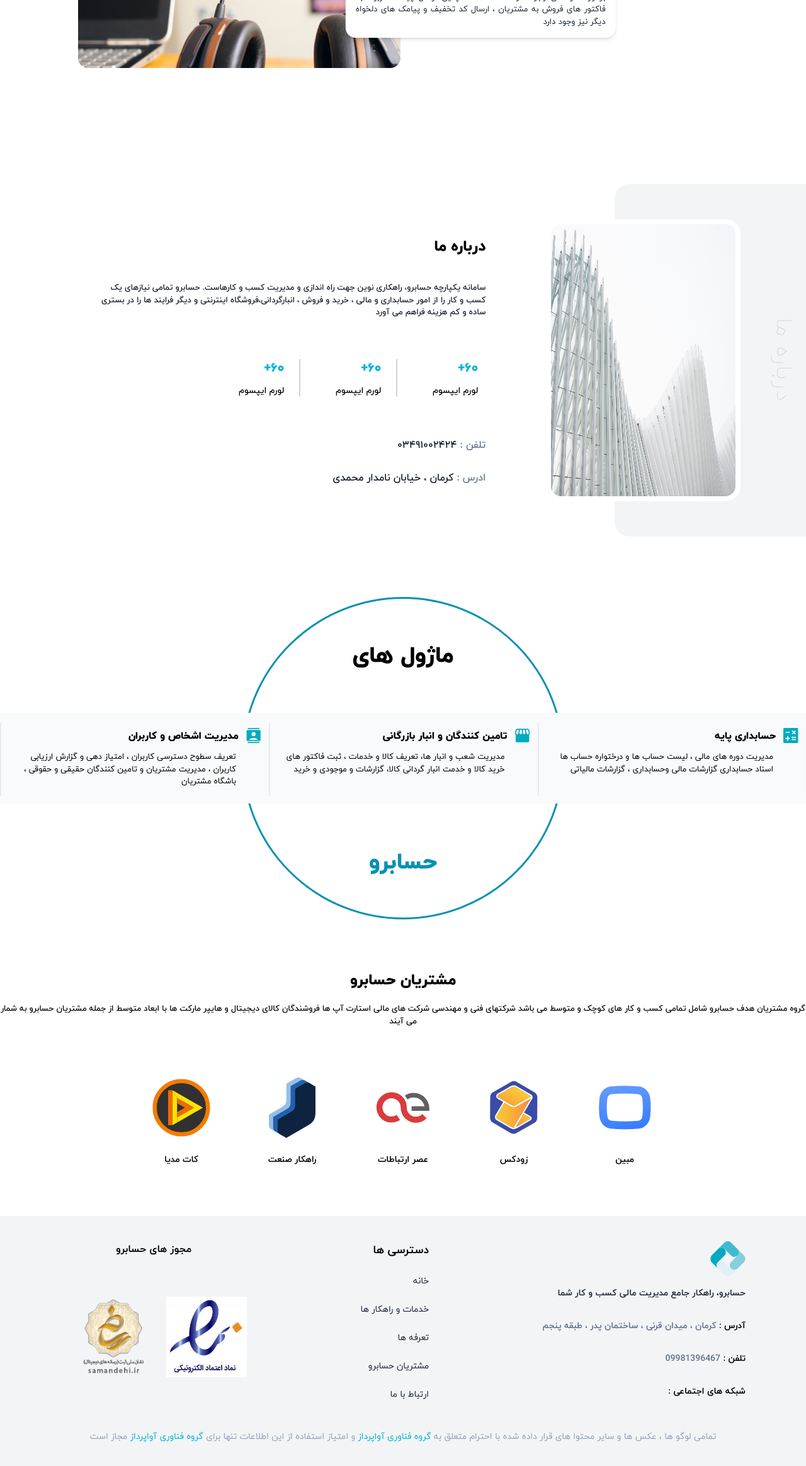
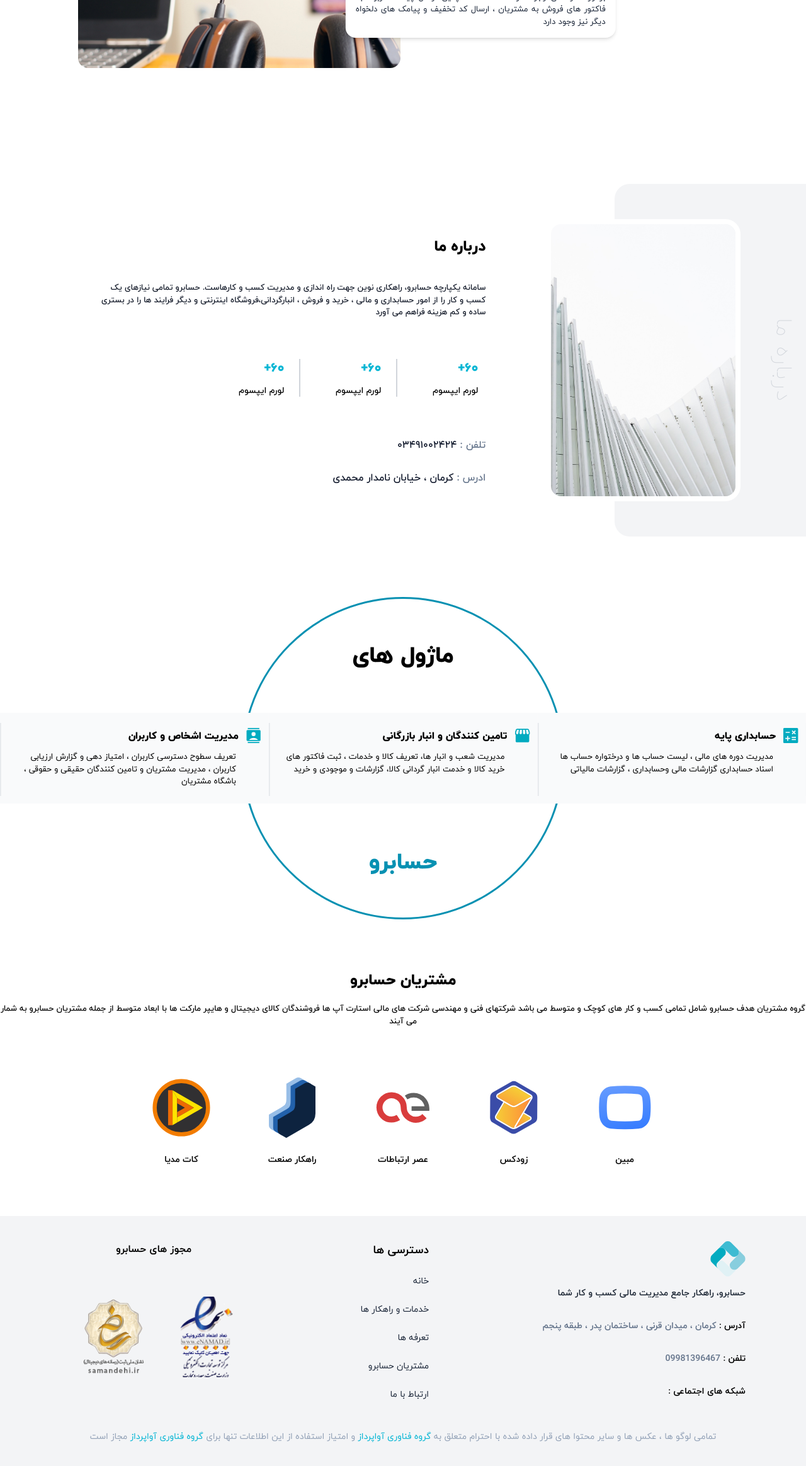
Before and after one commit to side-26/hesabro-app, a Vue app: page / in a window 1280 px wide. Shown: the part 2140-4468 px from the top of the page at 63% size. Built offline with nearby package versions, Linux system fonts and the light colour scheme.

Commit message:
fix image size and cover them

```diff
--- a/src/layout/footer/Footer.layout.vue
+++ b/src/layout/footer/Footer.layout.vue
@@ -31,10 +31,10 @@
         <div class="font-IranYecan-bold mb-16">مجوز های حسابرو</div>
         <div class="flex">
           <figure class="md:w-32 md:h-32 ml-5 w-20 h-20 cursor-pointer">
-            <img loading="lazy" class="w-full h-full" src="../../assets/img/download.jfif" alt="etemad-logo" />
+            <img loading="lazy" class="w-full object-cover h-full" src="@/assets/img/etemad.png" alt="etemad-logo" />
           </figure>
           <figure class="md:w-32 md:h-32 ml-5 w-20 h-20 cursor-pointer">
-            <img loading="lazy" class="w-full h-full" src="../../assets/img/samandehi.png" alt="samandehi-logo" />
+            <img loading="lazy" class="w-full object-cover h-full" src="@/assets/img/samandehi.png" alt="samandehi-logo" />
           </figure>
         </div>
       </div>
--- a/src/views/Home/Home.vue
+++ b/src/views/Home/Home.vue
@@ -25,7 +25,7 @@
         </div>
         <div class="flex lg:flex-row flex-col items-center relative lg:-right-36">
           <figure class="border-8 border-white ml-3 lg:ml-0 translate-x-14 mb-5 md:my-0 w-full lg:w-80 rounded-3xl overflow-hidden lg:h-97">
-            <img class="w-full h-full" alt="about-us" src="@/assets/img/about_us_img.jpg" loading="lazy" />
+            <img class="w-full object-cover h-full" alt="about-us" src="@/assets/img/about_us_img.jpg" loading="lazy" />
           </figure>
           <div class="mr-3 md:mr-5 lg:mr-10 lg:w-2/3">
             <h4 class="font-IranYecan-extraBold text-2xl mb-10">درباره ما</h4>
```
Also changed, not shown: src/assets/img/download.jfif (deleted), src/assets/img/etemad.png (added).
